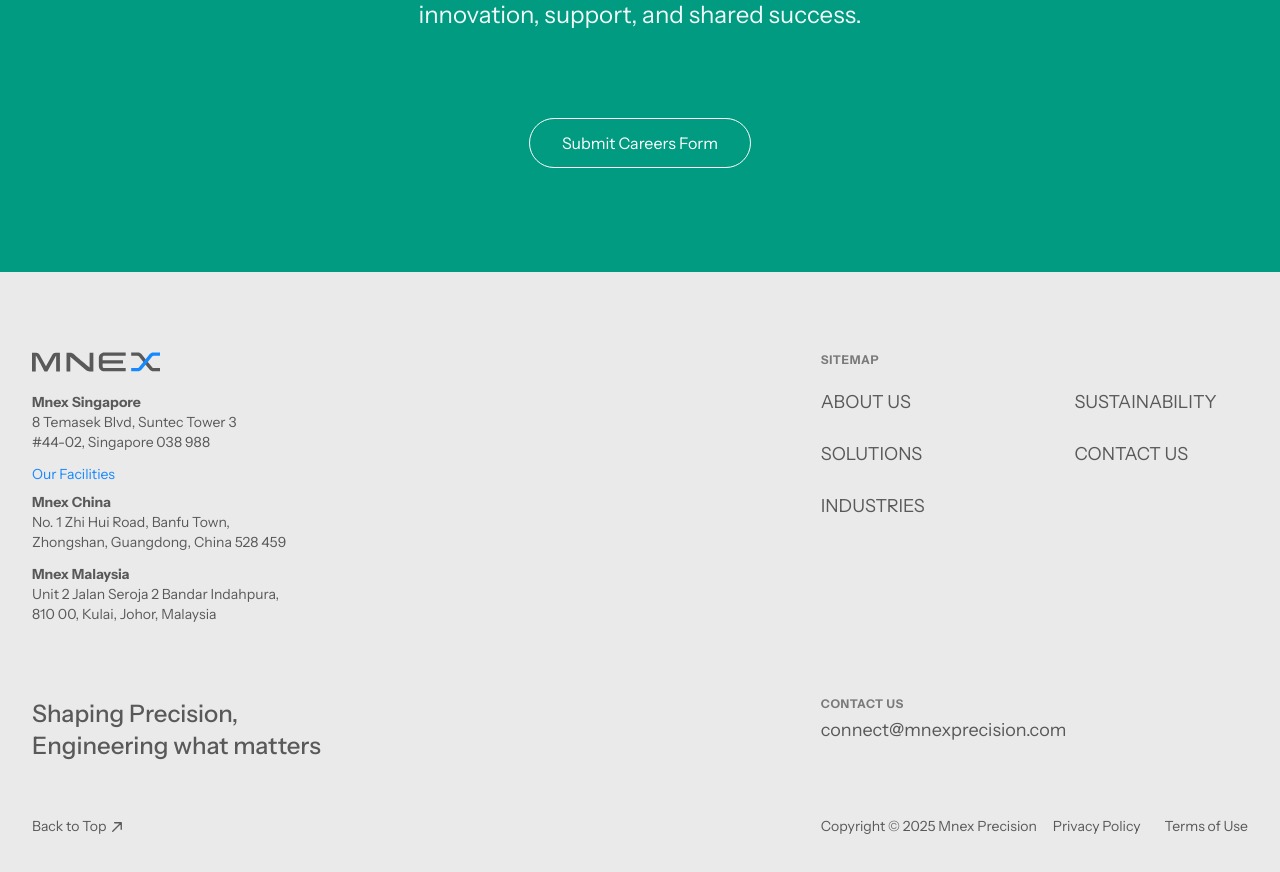
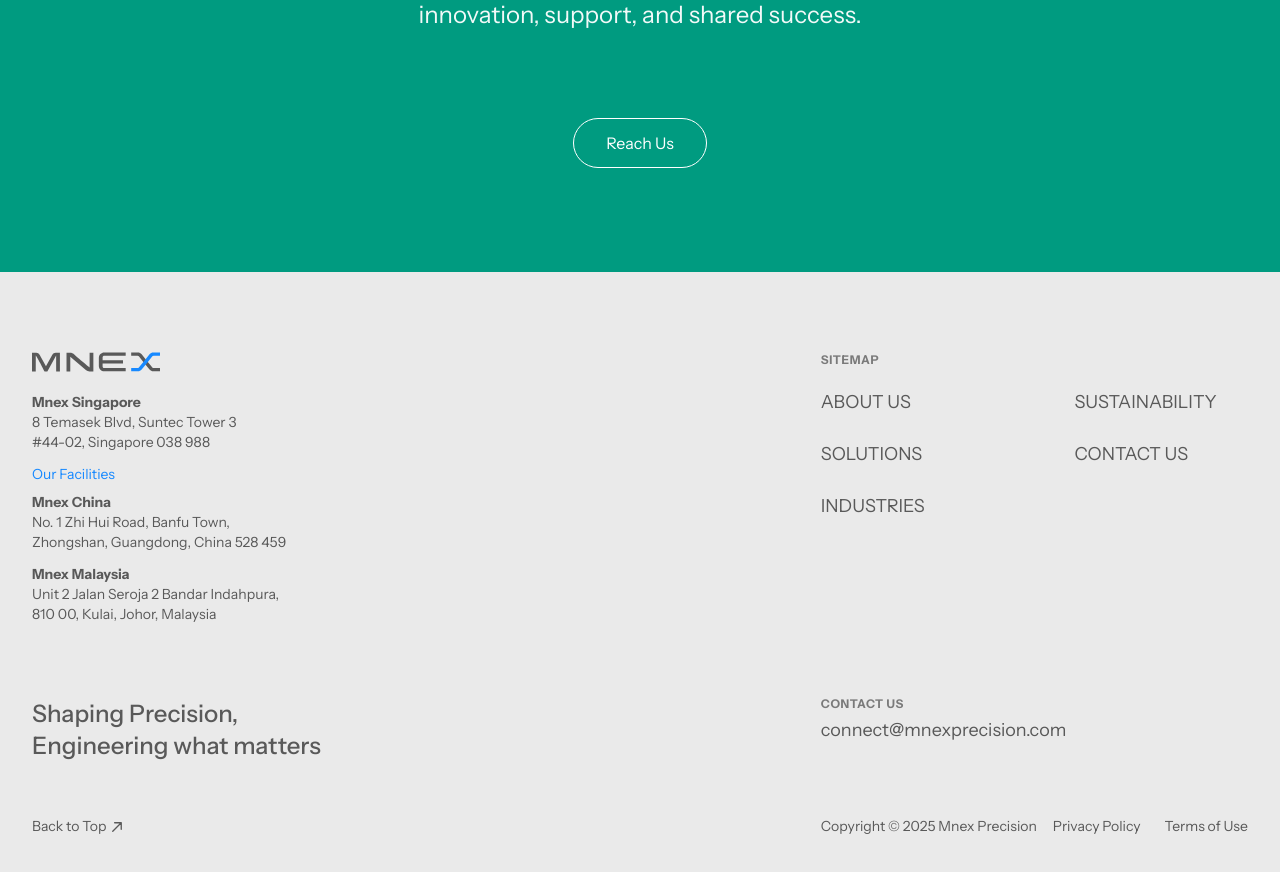
Before and after one commit to AESiR-0/mnex, a Next.js app: page /en/culture in a window 1280 px wide. Shown: the part 1888-2760 px from the top of the page. Built offline with nearby package versions, Linux system fonts and the light colour scheme.

Commit message:
Update contact link in culture page to direct users to email for career inquiries, enhancing user engagement.

```diff
--- a/app/[locale]/culture/page.tsx
+++ b/app/[locale]/culture/page.tsx
@@ -279,9 +279,9 @@
                             transition={{ duration: 0.5, delay: 0.3 }}
                             className="flex justify-center mt-10 max-md:mt-0"
                         >
-                            <Link href={'https://meibanenergy.com'} target="_blank">
+                            <Link href={'mailto:careers@mnexprecision.com'} target="_blank">
                                 <button className="mt-12 max-md:mt-6 px-8  py-3 text-sm sm:text-base font-regular rounded-full border transition-colors duration-200 bg-transparent text-white hover:bg-white/80 hover:text-[#009B80] border-white hover:border-white/80">
-                                    Submit Careers Form                                </button>
+                                   Reach Us                               </button>
                             </Link>
                         </motion.div>
                     </div>
```
